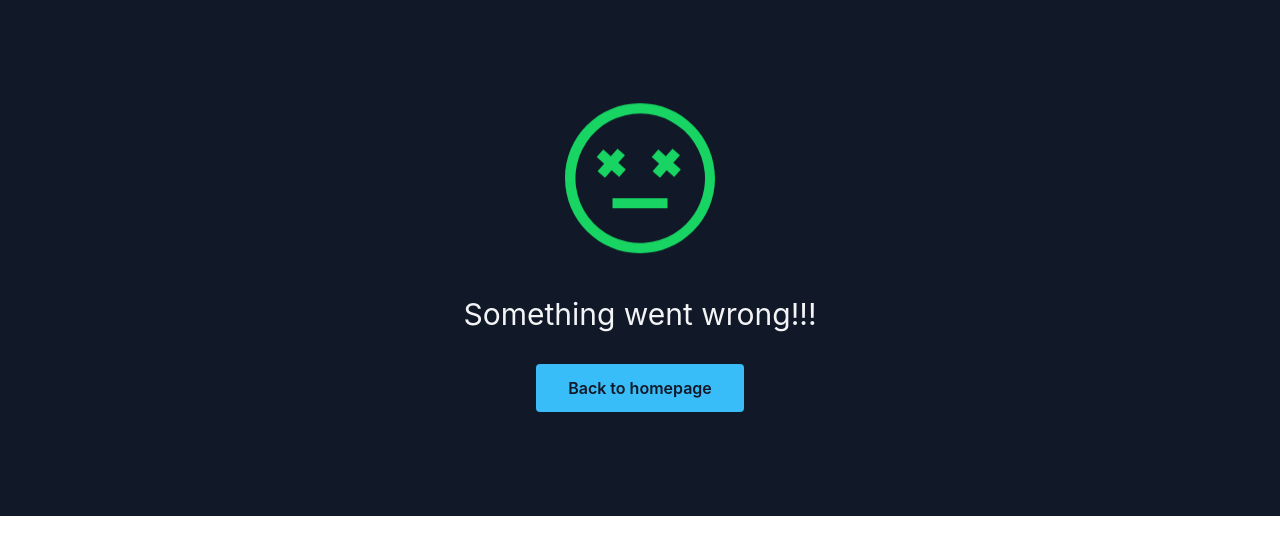
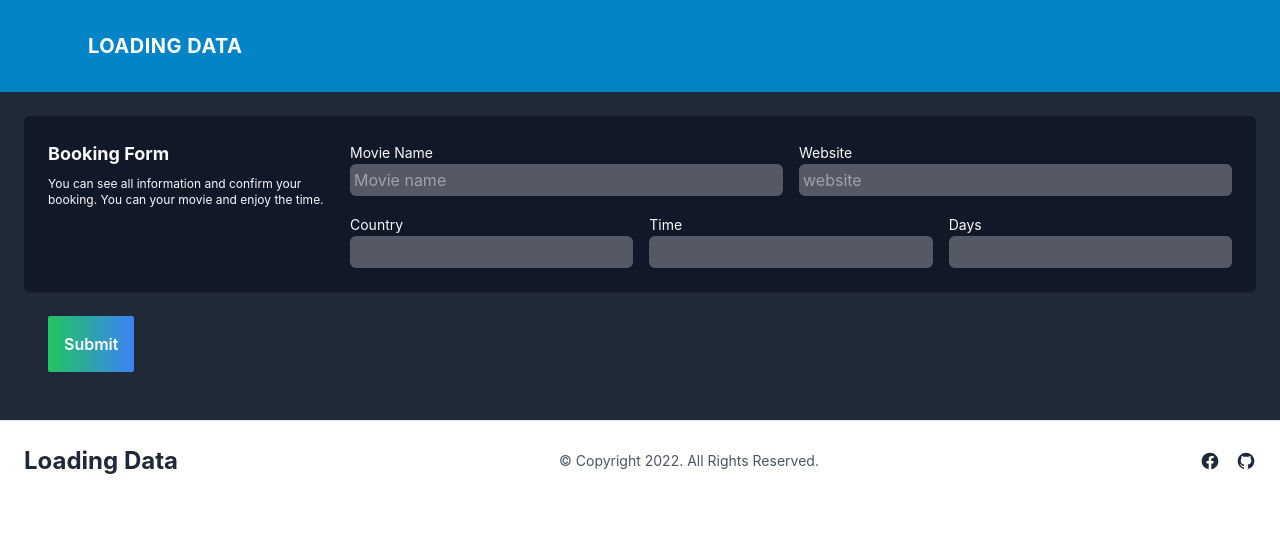
Before and after one commit to Sayem92/assignment-load-data, a React (Create React App) app: page /booking/1 in a window 1280 px wide. Shown: the top 554 px of the page. Built offline with nearby package versions, Linux system fonts and the light colour scheme.

Commit message:
data storage and booking page

```diff
--- a/package.json
+++ b/package.json
@@ -8,6 +8,7 @@
     "@testing-library/user-event": "^13.5.0",
     "react": "^18.2.0",
     "react-dom": "^18.2.0",
+    "react-hot-toast": "^2.4.1",
     "react-router-dom": "^6.21.3",
     "react-scripts": "5.0.1",
     "web-vitals": "^2.1.4"
--- a/src/App.js
+++ b/src/App.js
@@ -1,12 +1,14 @@
 import { RouterProvider } from "react-router-dom";
 import "./App.css";
 import { router } from "./routes/Routes";
+import { Toaster } from "react-hot-toast";
 
 function App() {
   return (
     <div>
       {" "}
       <RouterProvider router={router}></RouterProvider>
+      <Toaster />
     </div>
   );
 }
--- /dev/null
+++ b/src/components/BookingPage/BookingPage.jsx
@@ -0,0 +1,127 @@
+import React, { useEffect, useState } from "react";
+import toast from "react-hot-toast";
+import { Link } from "react-router-dom";
+
+const BookingPage = () => {
+  const [data, setData] = useState({});
+
+  useEffect(() => {
+    const getData = localStorage.getItem("update");
+
+    const parse = JSON.parse(getData);
+    setData(parse);
+  }, [setData]);
+
+  const bookingSave = () => {
+    const booking = {
+      movieName: data?.show?.name,
+      days: data?.show?.schedule?.days,
+      time: data?.show?.schedule?.time,
+      country: data?.show?.network?.country?.name,
+    };
+    const bookingData = localStorage.setItem(
+      "booking",
+      JSON.stringify(booking)
+    );
+    toast.success("booking successfully");
+  };
+
+  return (
+    <div>
+      <section className="p-6 bg-gray-800 text-gray-50">
+        <form
+          noValidate=""
+          action=""
+          className="container flex flex-col mx-auto space-y-12"
+        >
+          <fieldset className="grid grid-cols-4 gap-6 p-6 rounded-md shadow-sm bg-gray-900">
+            <div className="space-y-2 col-span-full lg:col-span-1">
+              <p className="text-lg font-bold">Booking Form</p>
+              <p className="text-xs">
+                You can see all information and confirm your booking. You can
+                your movie and enjoy the time.
+              </p>
+            </div>
+            <div className="grid grid-cols-6 gap-4 col-span-full lg:col-span-3">
+              <div className="col-span-full sm:col-span-3">
+                <label htmlFor="firstname" className="text-sm">
+                  Movie Name
+                </label>
+                <input
+                  id="moviename"
+                  type="text"
+                  placeholder="Movie name"
+                  defaultValue={data?.show?.name}
+                  disabled
+                  className="w-full p-1 rounded-md focus:ring focus:ri focus:ri border-gray-700 text-gray-100"
+                />
+              </div>
+              <div className="col-span-full sm:col-span-3">
+                <label htmlFor="lastname" className="text-sm">
+                  Website
+                </label>
+                <input
+                  id="website"
+                  type="text"
+                  placeholder="website"
+                  defaultValue={data?.show?.url}
+                  disabled
+                  className="w-full p-1 rounded-md focus:ring focus:ri focus:ri border-gray-700 text-gray-100"
+                />
+              </div>
+
+              <div className="col-span-full sm:col-span-2">
+                <label htmlFor="country" className="text-sm">
+                  Country
+                </label>
+                <input
+                  id="country"
+                  type="text"
+                  placeholder=""
+                  disabled
+                  defaultValue={data?.show?.network?.country?.name}
+                  className="w-full p-1 rounded-md focus:ring focus:ri focus:ri border-gray-700 text-gray-100"
+                />
+              </div>
+              <div className="col-span-full sm:col-span-2">
+                <label htmlFor="time" className="text-sm">
+                  Time
+                </label>
+                <input
+                  id="time"
+                  type="text"
+                  placeholder=""
+                  disabled
+                  defaultValue={data?.show?.schedule?.time}
+                  className="w-full p-1 rounded-md focus:ring focus:ri focus:ri border-gray-700 text-gray-100"
+                />
+              </div>
+              <div className="col-span-full sm:col-span-2">
+                <label htmlFor="days" className="text-sm">
+                  Days
+                </label>
+                <input
+                  id="days"
+                  type="text"
+                  placeholder=""
+                  disabled
+                  defaultValue={data?.show?.schedule?.days}
+                  className="w-full p-1 rounded-md focus:ring focus:ri focus:ri border-gray-700 text-gray-100"
+                />
+              </div>
+            </div>
+          </fieldset>
+        </form>
+        <div className="m-6 justify-end">
+          <Link to={`/home`} onClick={bookingSave}>
+            <button className="btn p-4 rounded-sm font-semibold text-white border-none bg-gradient-to-r from-green-500 to-blue-500 hover:transition ease-in-out delay-150  hover:-translate-y-1 hover:scale-110  duration-300">
+              Submit
+            </button>
+          </Link>
+        </div>
+      </section>
+    </div>
+  );
+};
+
+export default BookingPage;
--- a/src/components/DetailsPage/DetailsPage.jsx
+++ b/src/components/DetailsPage/DetailsPage.jsx
@@ -17,6 +17,11 @@ const DetailsPage = () => {
         setShowData(newData[0]);
       });
   }, [id]);
+
+  // set data local storage
+  const setDataStorage = () => {
+    const setData = localStorage.setItem("update", JSON.stringify(showData));
+  };
 
   if (!showData) return <div>Loading...</div>;
 
@@ -46,13 +51,17 @@ const DetailsPage = () => {
               >
                 Site
               </a>
-              <span className="mr-20 text-black">Rating: {showData?.show?.rating?.average}</span>
-              <span className="text-black">Country: {showData?.show?.network?.country?.name}</span>
+              <span className="mr-20 text-black">
+                Rating: {showData?.show?.rating?.average}
+              </span>
+              <span className="text-black">
+                Country: {showData?.show?.network?.country?.name}
+              </span>
             </div>
             <p className="text-xl">{showData?.show?.summary}</p>
 
             <div className="m-6 justify-center">
-              <Link to={`/booking/${id}`}>
+              <Link to={`/booking/${id}`} onClick={setDataStorage}>
                 <button className="btn p-4 rounded-sm font-semibold text-white border-none bg-gradient-to-r from-green-500 to-blue-500 hover:transition ease-in-out delay-150  hover:-translate-y-1 hover:scale-110  duration-300">
                   Booking Ticket
                 </button>
```
Also changed, not shown: src/routes/Routes.jsx (+8 -3 lines), 1 other file (tests, documents, lock files or other folders).
